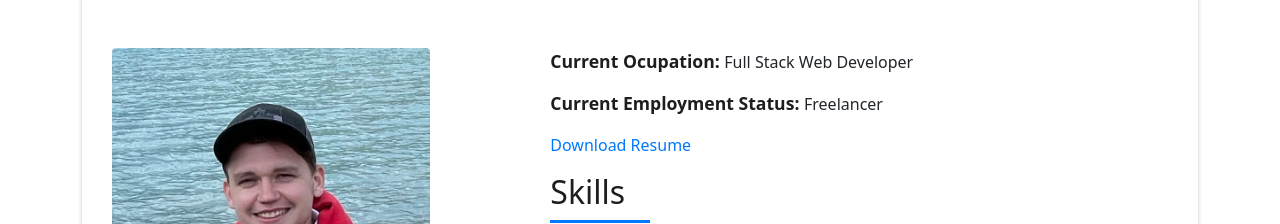
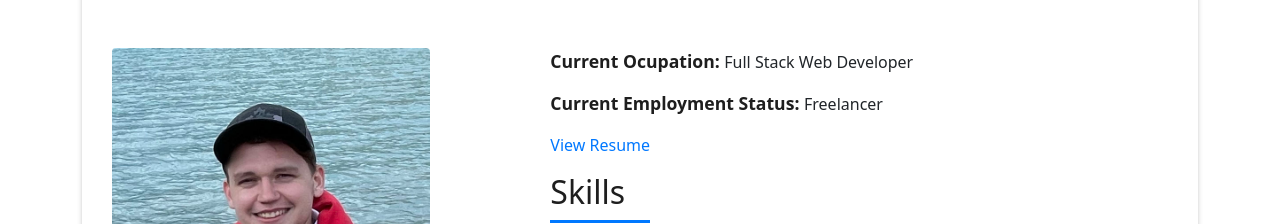
Before and after one commit to dnshk/portfolio-react, a React (Create React App) app: page / in a window 1280 px wide. Shown: the part 880-1104 px from the top of the page. Built offline with nearby package versions, Linux system fonts and the light colour scheme.

Commit message:
moved resume file to google docs

```diff
--- a/src/components/About.js
+++ b/src/components/About.js
@@ -23,7 +23,7 @@ function About() {
                                         <div className="about-info">
                                             <p><span className="title-s">Current Ocupation: </span> <span>Full Stack Web Developer</span></p>
                                             <p><span className="title-s">Current Employment Status: </span> <span>Freelancer</span></p>
-                                            <p><a href="./Alex_Denyshchyk_Resume_2022.pdf" className="resume" id="downloadResume" download>Download Resume</a></p>
+                                            <p><a href="https://drive.google.com/file/d/1xziPW0hnwa2R4PYBQu_I5bHZO1K85bAx/view?usp=sharing" className="resume" id="downloadResume">View Resume</a></p>
                                             <div className="column-skills">
                                                 <div className="skill-mf">
                                                     <div className="title-box-2">
```
